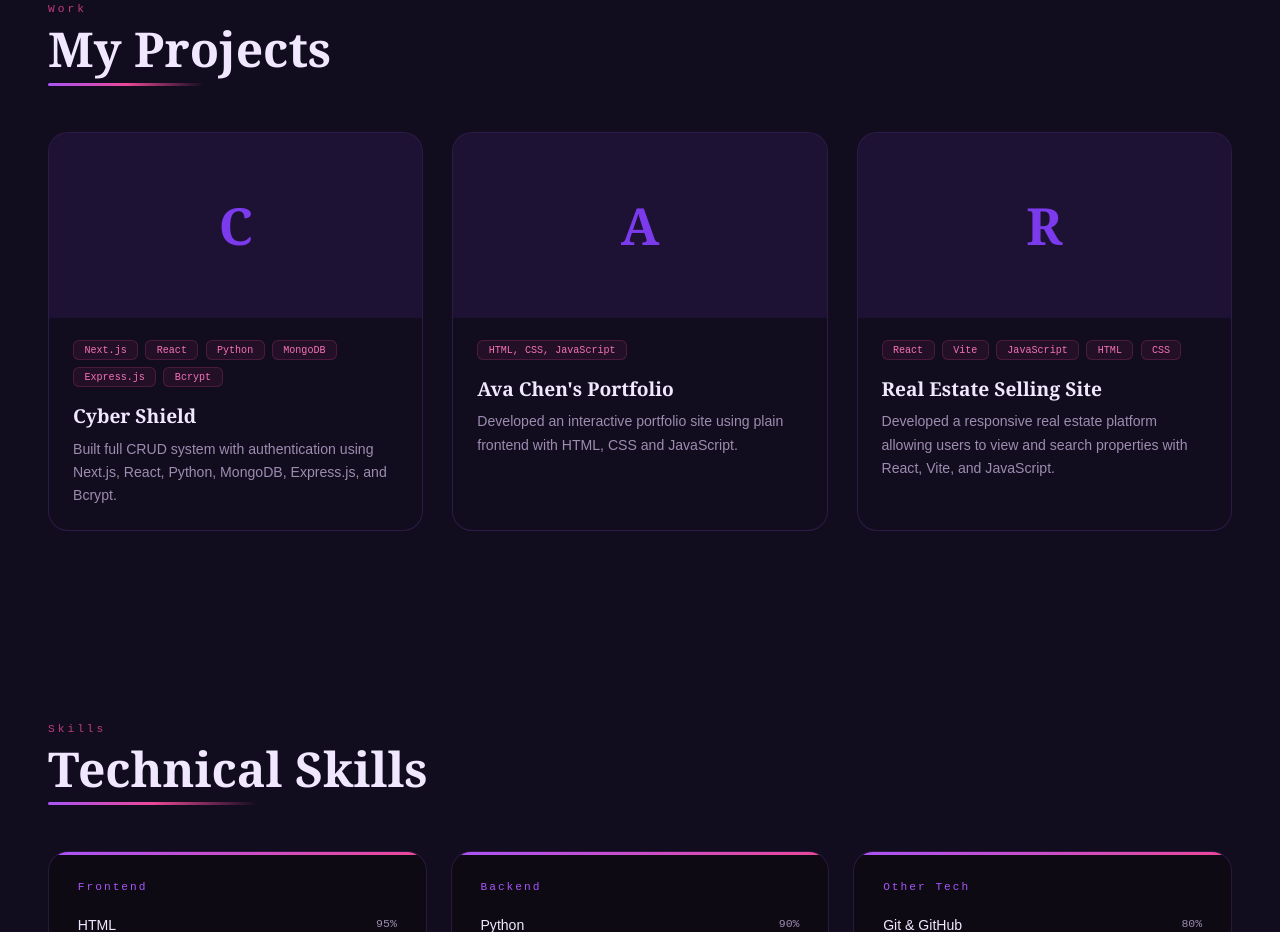
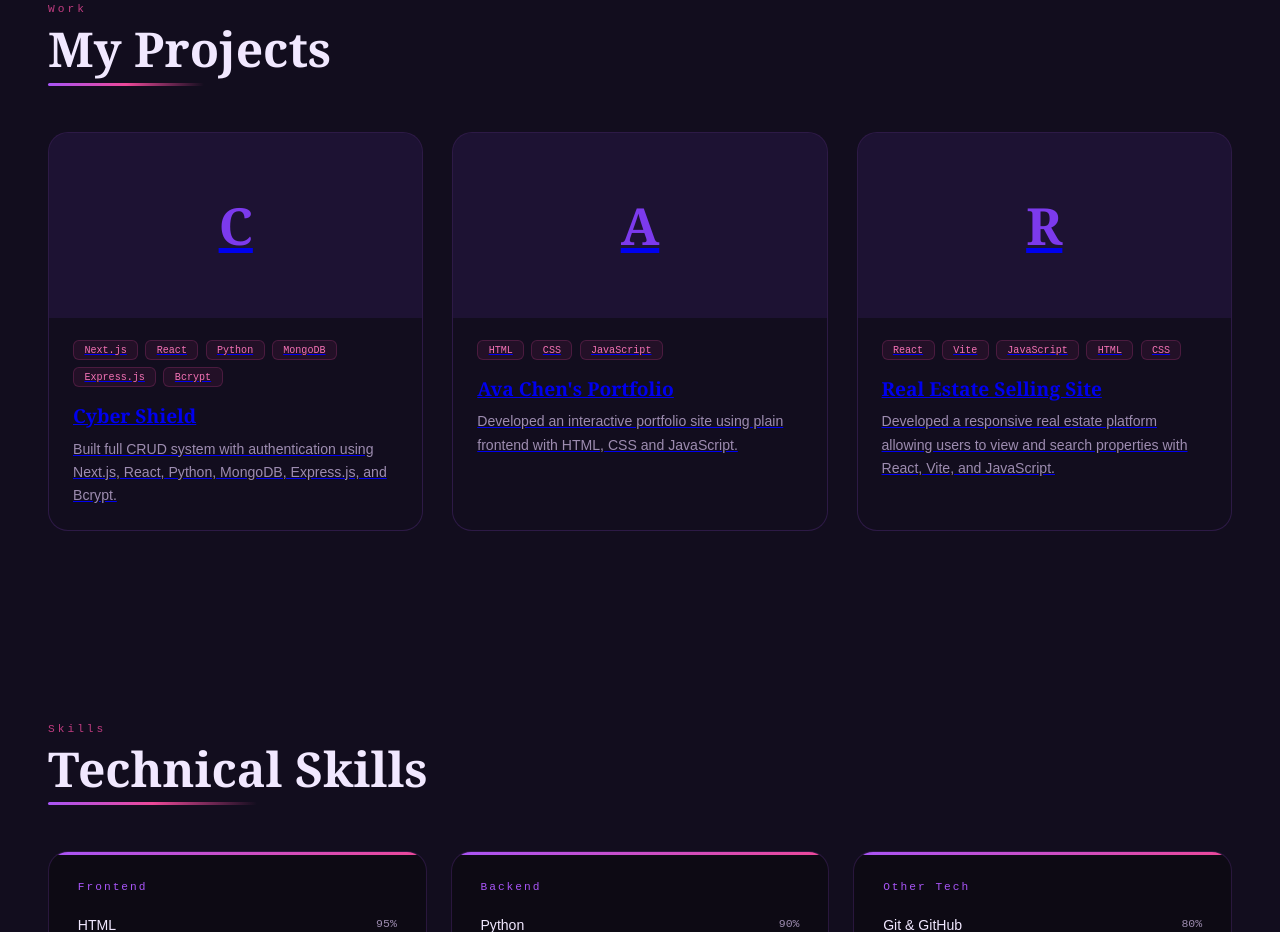
Before and after one commit to Novanya/Official-Portfolio, a React (Vite) app: page / in a window 1280 px wide. Shown: the part 2280-3212 px from the top of the page. Built offline with nearby package versions, Linux system fonts and the light colour scheme.

Commit message:
Update Projects.jsx

```diff
--- a/src/components/Projects.jsx
+++ b/src/components/Projects.jsx
@@ -3,19 +3,19 @@ import "./Projects.css";
 
 export default function Projects() {
   const projects = [
-   {
+    {
       name: "Cyber Shield",
       desc: "Built full CRUD system with authentication using Next.js, React, Python, MongoDB, Express.js, and Bcrypt.",
       tags: ["Next.js", "React", "Python", "MongoDB", "Express.js", "Bcrypt"],
-     link:"https://cyber-security-site-jhzkhuuz2-novanyas-projects.vercel.app/",
+      link: "https://cyber-security-site-jhzkhuuz2-novanyas-projects.vercel.app/",
     },
-     {
+    {
       name: "Ava Chen's Portfolio",
       desc: "Developed an interactive portfolio site using plain frontend with HTML, CSS and JavaScript.",
-      tags: ["HTML, CSS, JavaScript"],
+      tags: ["HTML", "CSS", "JavaScript"],
       link: "https://novanya.github.io/Ava-Chen-Portfolio/",
     },
-     {
+    {
       name: "Real Estate Selling Site",
       desc: "Developed a responsive real estate platform allowing users to view and search properties with React, Vite, and JavaScript.",
       tags: ["React", "Vite", "JavaScript", "HTML", "CSS"],
@@ -27,17 +27,22 @@ export default function Projects() {
     <section className="projects-bg wrap" id="projects">
       <div className="s-label">Work</div>
       <h2 className="s-title">My Projects</h2>
+
       <div className="projects-grid">
         {projects.map((proj, idx) => (
-          <div
+          <a
+            key={idx}
             className="proj-card"
-            key={idx}
-            onClick={() => window.open(proj.link, "_blank")}
+            href={proj.link}
+            target="_blank"
+            rel="noopener noreferrer"
           >
             <div className="proj-cover">{proj.name[0]}</div>
+
             <div className="proj-overlay">
               <button className="proj-btn">View Project</button>
             </div>
+
             <div className="proj-body">
               <div className="proj-tags">
                 {proj.tags.map((tag, i) => (
@@ -46,10 +51,11 @@ export default function Projects() {
                   </span>
                 ))}
               </div>
+
               <div className="proj-name">{proj.name}</div>
               <div className="proj-desc">{proj.desc}</div>
             </div>
-          </div>
+          </a>
         ))}
       </div>
     </section>
```
